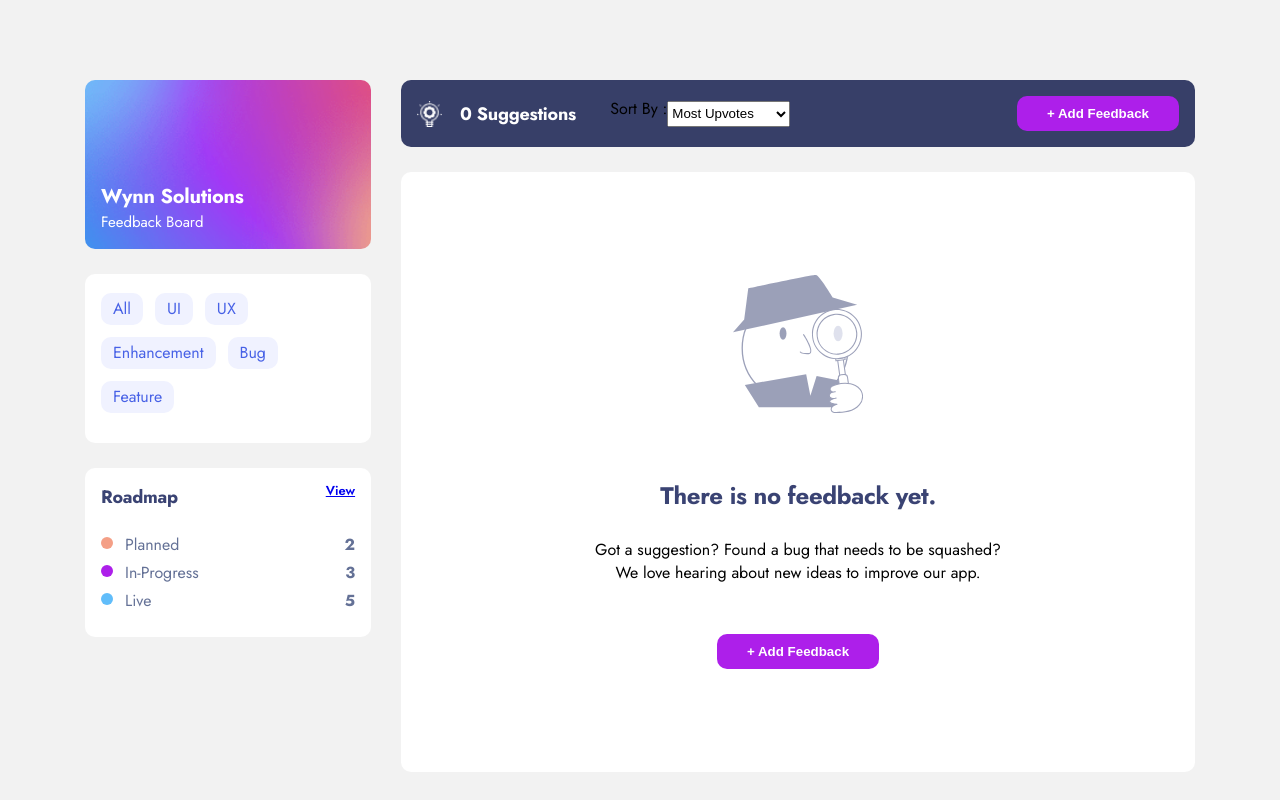
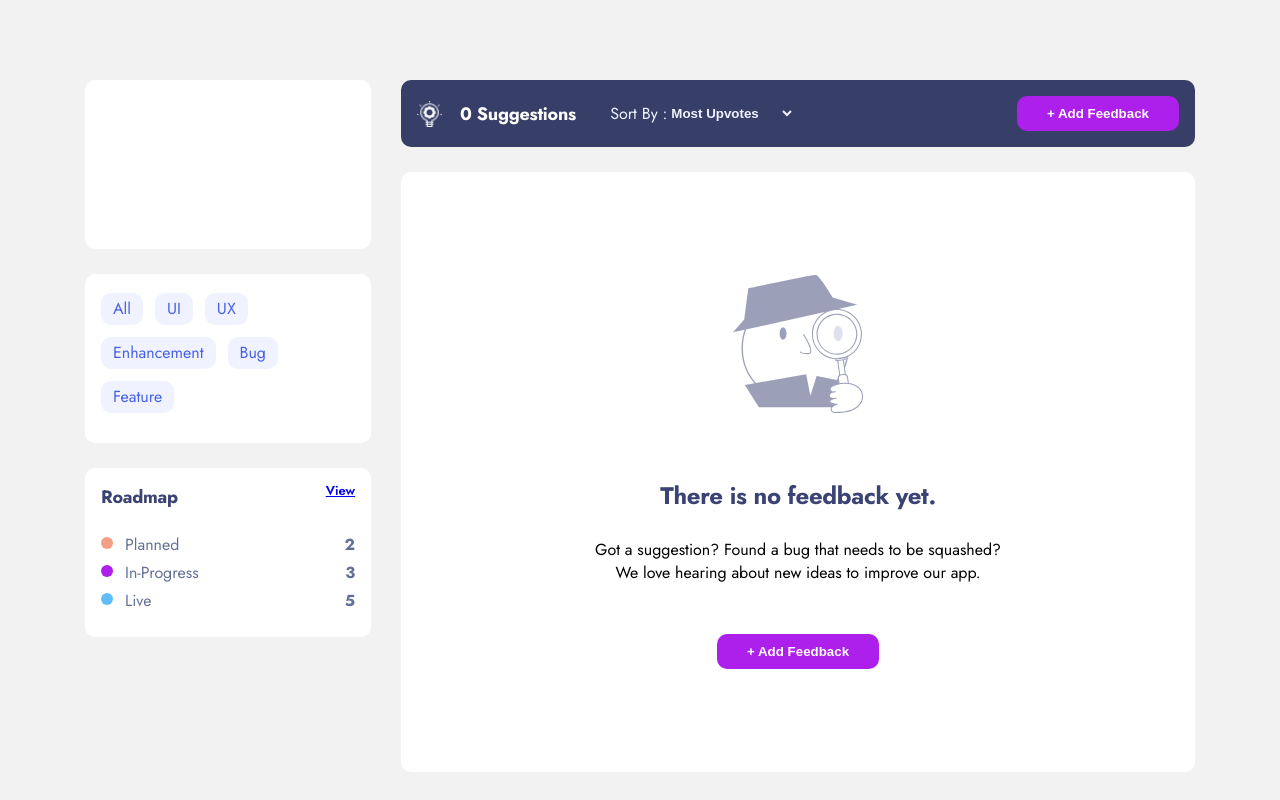
Before and after one commit to jacwynn/product-feedback, a Next.js app: page / in a window 1280 px wide. Built offline with nearby package versions, Linux system fonts and the light colour scheme.

Commit message:
begin to create components and add to storybook

```diff
--- /dev/null
+++ b/src/components/Header/Header.js
@@ -0,0 +1,28 @@
+import styles from './Header.module.scss';
+
+const Header = () => {
+    return (
+        <header className={styles.header}>
+            <div>
+                <div>
+                    <img src="/images/bulb.png" />
+                    <h3>0 Suggestions</h3>
+                </div>
+                <div className={styles.headerSelect}>
+                    <label>Sort By :</label>
+                    <select>
+                        <option>Most Upvotes</option>
+                        <option>Least Upvotes</option>
+                        <option>Most Comments</option>
+                        <option>Least Comments</option>
+                    </select>
+                </div>
+            </div>
+            <div>
+                <button>+ Add Feedback</button>
+            </div>
+        </header>
+    )
+}
+
+export default Header
--- /dev/null
+++ b/src/components/Header/Header.module.scss
@@ -0,0 +1,43 @@
+//======================= Header
+.header {
+    border-radius: 10px;
+    background-color: var(--tertiary-color);
+    display: flex;
+    align-items: center;
+    justify-content: space-between;
+    padding: 1em;
+    margin-bottom: var(--vertical-spacing);
+    h3 {
+      color: var(--color-white);
+      font-weight: 700;
+      margin-left: 1em;
+      margin-right: 2em;
+      white-space: nowrap; //maybe need to update this
+    }
+    & > div {
+      display: flex;
+      div {
+        display: flex;
+      }
+    }
+    button {
+      background-color: var(--button-primary);
+      &:hover {
+        background-color: var(--button-primary-hover);
+      }
+    }
+  }
+
+//======================= Custom Select
+.headerSelect {
+    align-items: center;
+    label {
+        color: var(--primary-background-color);
+    }
+    select {
+        border: 0;
+        background-color: var(--tertiary-color);
+        color: var(--primary-background-color);
+        font-weight: 700;
+    }
+}
--- /dev/null
+++ b/src/components/Header/index.js
@@ -0,0 +1 @@
+export { default } from './Header';
--- /dev/null
+++ b/src/components/Sidebar/Sidebar.js
@@ -0,0 +1,48 @@
+import styles from './Sidebar.module.scss';
+
+import backgroundImage from '../../../public/images/background-header.png';
+
+const Sidebar = () => {
+    return (
+    <aside className={styles.sidebar}>
+        <div style={{backgroundImage: `url(${backgroundImage})`}} className={styles.sidebarBlock}>
+            <div>
+            <h2>Wynn Solutions</h2>
+            <p className="secondary-body-copy">Feedback Board</p>
+            </div>
+        </div>
+        <div className={styles.sidebarBlock}>
+            <ul>
+            <li>All</li>
+            <li>UI</li>
+            <li>UX</li>
+            <li>Enhancement</li>
+            <li>Bug</li>
+            <li>Feature</li>
+            </ul>
+        </div>
+        <div className={styles.sidebarBlock}>
+            <div className={styles.sidebarHeading}>
+            <h3>Roadmap</h3>
+            <a href="#">View</a>
+            </div>
+            <ul>
+            <li>
+                <div>Planned</div>
+                <div>2</div>
+            </li>
+            <li>
+                <div>In-Progress</div>
+                <div>3</div>
+            </li>
+            <li>
+                <div>Live</div>
+                <div>5</div>
+            </li>
+            </ul>
+        </div>
+    </aside>
+    )
+}
+
+export default Sidebar;
--- /dev/null
+++ b/src/components/Sidebar/Sidebar.module.scss
@@ -0,0 +1,91 @@
+//======================= Sidebar
+.sidebar {
+    flex-basis: 25rem;
+    margin-right: var(--horizontal-spacing);
+    &Block {
+      display: flex;
+      align-items: center;
+      background-color: var(--color-white);
+      border-radius: 10px;
+      margin-bottom: var(--vertical-spacing);
+      min-height: 8.5625rem;
+      padding: 1em;
+    }
+    &Heading {
+      display: flex;
+      justify-content: space-between;
+      width: 100%;
+      h3 {
+        font-weight: 700;
+        margin-bottom: 1.5em;
+      }
+      a {
+        font-size: var(--tertiary-body-font-size);
+        font-weight: 600;
+      }
+    }
+    &Block:nth-child(1) {
+      background-repeat: no-repeat;
+      background-size: cover;
+      background-position: 50%;
+      display: flex;
+      align-items: flex-end;
+      color: var(--color-white);
+      h2 {
+        color: var(--color-white);
+        font-weight: bold;
+      }
+    }
+    &Block:nth-child(2) {
+      ul {
+        display: flex;
+        flex-wrap: wrap;
+      }
+      li {
+        background-color: var(--primary-background-color);
+        border-radius: 10px;
+        color: var(--secondary-color);
+        cursor: pointer;
+        padding: 0.5em 0.75em;
+        margin-right: 0.75em;
+        margin-bottom: 0.75em;
+        &:hover {
+          background-color: var(--secondary-color);
+          color: var(--color-white);
+        }
+      }
+    }
+    &Block:nth-child(3) {
+      flex-direction: column;
+      ul {
+        width: 100%;
+      }
+      li {
+        display: flex;
+        justify-content: space-between;
+        color: var(--paragraph-color);
+        margin-bottom: 0.75em;
+        text-indent: 1.5rem;
+        div:nth-child(2) {
+          font-weight: 700;
+        }
+        &:before {
+          position: absolute;
+          content: '';
+          border-radius: 0.375rem;
+          height: 0.75rem;
+          width: 0.75rem;
+          margin-right: 0.5rem;
+        }
+        &:nth-child(1):before {
+          background-color: var(--primary-accent);
+        }
+        &:nth-child(2):before {
+          background-color: var(--primary-color);
+        }
+        &:nth-child(3):before {
+          background-color: var(--secondary-accent);
+        }
+      }
+    }
+}
--- /dev/null
+++ b/src/components/Sidebar/index.js
@@ -0,0 +1 @@
+export { default } from './Sidebar';
--- a/src/pages/index.js
+++ b/src/pages/index.js
@@ -1,66 +1,13 @@
+import Header from "../components/Header";
+import Sidebar from "../components/Sidebar";
+
 export default function Home() {
   return (
     <section>
       <div className="wrapper">
-        <aside className="sidebar">
-          <div className="sidebar__block">
-            <div>
-              <h2>Wynn Solutions</h2>
-              <p className="secondary-body-copy">Feedback Board</p>
-            </div>
-          </div>
-          <div className="sidebar__block">
-            <ul>
-              <li>All</li>
-              <li>UI</li>
-              <li>UX</li>
-              <li>Enhancement</li>
-              <li>Bug</li>
-              <li>Feature</li>
-            </ul>
-          </div>
-          <div className="sidebar__block">
-            <div className="sidebar__heading">
-              <h3>Roadmap</h3>
-              <a href="#">View</a>
-            </div>
-            <ul>
-              <li>
-                <div>Planned</div>
-                <div>2</div>
-              </li>
-              <li>
-                <div>In-Progress</div>
-                <div>3</div>
-              </li>
-              <li>
-                <div>Live</div>
-                <div>5</div>
-              </li>
-            </ul>
-          </div>
-        </aside>
+        <Sidebar />
         <main className="main-content">
-          <header>
-            <div>
-              <div>
-                <img src="/images/bulb.png" />
-                <h3>0 Suggestions</h3>
-              </div>
-              <div className="custom-select">
-                <label>Sort By :</label>
-                <select>
-                  <option>Most Upvotes</option>
-                  <option>Least Upvotes</option>
-                  <option>Most Comments</option>
-                  <option>Least Comments</option>
-                </select>
-              </div>
-            </div>
-            <div>
-              <button>+ Add Feedback</button>
-            </div>
-          </header>
+          <Header />
           <div className="suggestions empty">
             <img src="/images/illustration-empty.svg" />
             <div className="suggestions__empty-content">
--- a/src/styles/globals.scss
+++ b/src/styles/globals.scss
@@ -146,131 +146,9 @@ button {
   }
 }
 
-//======================= Header Section
-header {
-  border-radius: 10px;
-  background-color: var(--tertiary-color);
-  display: flex;
-  align-items: center;
-  justify-content: space-between;
-  padding: 1em;
-  margin-bottom: var(--vertical-spacing);
-  h3 {
-    color: var(--color-white);
-    font-weight: 700;
-    margin-left: 1em;
-    margin-right: 2em;
-    white-space: nowrap; //maybe need to update this
-  }
-  & > div {
-    display: flex;
-    div {
-      display: flex;
-    }
-  }
-  button {
-    background-color: var(--button-primary);
-    &:hover {
-      background-color: var(--button-primary-hover);
-    }
-  }
-}
-
 //======================= Main Content Area
 .main-content {
   flex-basis: 100%;
-}
-
-.sidebar {
-  flex-basis: 25rem;
-  margin-right: var(--horizontal-spacing);
-  &__block {
-    display: flex;
-    align-items: center;
-    background-color: var(--color-white);
-    border-radius: 10px;
-    margin-bottom: var(--vertical-spacing);
-    min-height: 8.5625rem;
-    padding: 1em;
-  }
-  &__heading {
-    display: flex;
-    justify-content: space-between;
-    width: 100%;
-    h3 {
-      font-weight: 700;
-      margin-bottom: 1.5em;
-    }
-    a {
-      font-size: var(--tertiary-body-font-size);
-      font-weight: 600;
-    }
-  }
-  &__block:nth-child(1) {
-    background: url("/images/background-header.png");
-    background-repeat: no-repeat;
-    background-size: cover;
-    background-position: 50%;
-    display: flex;
-    align-items: flex-end;
-    color: var(--color-white);
-    h2 {
-      color: var(--color-white);
-      font-weight: bold;
-    }
-  }
-  &__block:nth-child(2) {
-    ul {
-      display: flex;
-      flex-wrap: wrap;
-    }
-    li {
-      background-color: var(--primary-background-color);
-      border-radius: 10px;
-      color: var(--secondary-color);
-      cursor: pointer;
-      padding: 0.5em 0.75em;
-      margin-right: 0.75em;
-      margin-bottom: 0.75em;
-      &:hover {
-        background-color: var(--secondary-color);
-        color: var(--color-white);
-      }
-    }
-  }
-  &__block:nth-child(3) {
-    flex-direction: column;
-    ul {
-      width: 100%;
-    }
-    li {
-      display: flex;
-      justify-content: space-between;
-      color: var(--paragraph-color);
-      margin-bottom: 0.75em;
-      text-indent: 1.5rem;
-      div:nth-child(2) {
-        font-weight: 700;
-      }
-      &:before {
-        position: absolute;
-        content: '';
-        border-radius: 0.375rem;
-        height: 0.75rem;
-        width: 0.75rem;
-        margin-right: 0.5rem;
-      }
-      &:nth-child(1):before {
-        background-color: var(--primary-accent);
-      }
-      &:nth-child(2):before {
-        background-color: var(--primary-color);
-      }
-      &:nth-child(3):before {
-        background-color: var(--secondary-accent);
-      }
-    }
-  }
 }
 
 //======================= Suggestion Blocks
@@ -344,7 +222,7 @@ header {
     }
     span:before {
       display: block;
-      content: url("/images/icon-comments.svg");
+      // content: url("/images/icon-comments.svg");
       margin-right: 0.5em;
     }
   }
```
Also changed, not shown: 2 other files (tests, documents, lock files or other folders).
